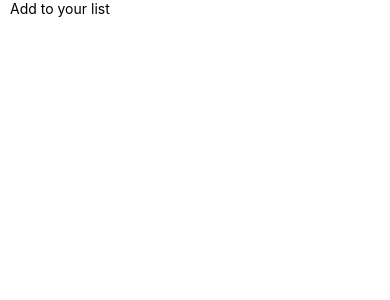
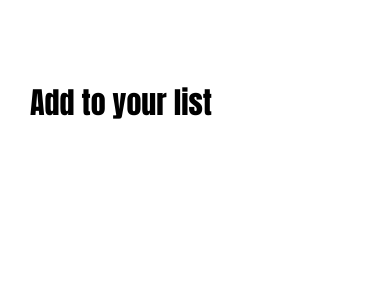
Before and after one commit to kianaa81/ToDoListApp, a React Native app: screen / in a window 390 px wide. Shown: the top 300 px of the page. Built offline with nearby package versions, Linux system fonts and the light colour scheme.

Commit message:
Updated the file by adding some styling to the file

```diff
--- a/App.js
+++ b/App.js
@@ -6,9 +6,12 @@ const App = () => {
       <View style={styles.container}>
         <ScrollView >
           <View style = {styles.taskWrapper}>
-            <Text>Add to your list</Text>
+            <Text style = {styles.sectionTitle}>Add to your list</Text>
           </View>
 
+          <View style = {styles.items}>
+            <Text></Text>
+          </View>
           </ScrollView>
       </View>
     );
@@ -21,11 +24,15 @@ const styles = StyleSheet.create({
     justifyContent: 'center',
     paddingHorizontal: 10,
   },
-  button: {
-    alignItems: 'center',
-    backgroundColor: '#DDDDDD',
-    padding: 10,
-  }
+  taskWrapper: {
+    paddingTop: 80,
+    paddingHorizontal: 20,
+  },
+  sectionTitle: {
+    fontSize: 30,
+    fontFamily: 'Impact, Haettenschweiler, Arial Narrow Bold, sans-serif'
+  },
+  items: {}
 });
 
 export default App;
```
